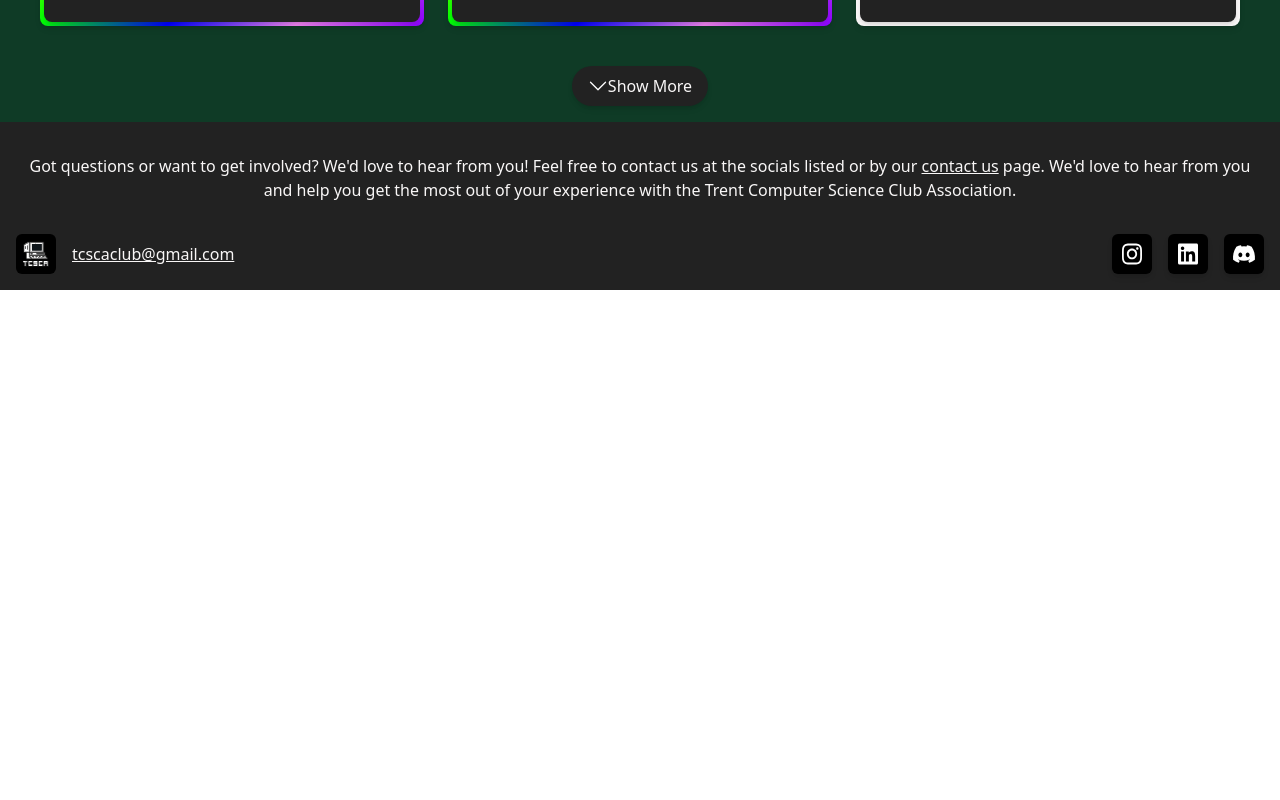
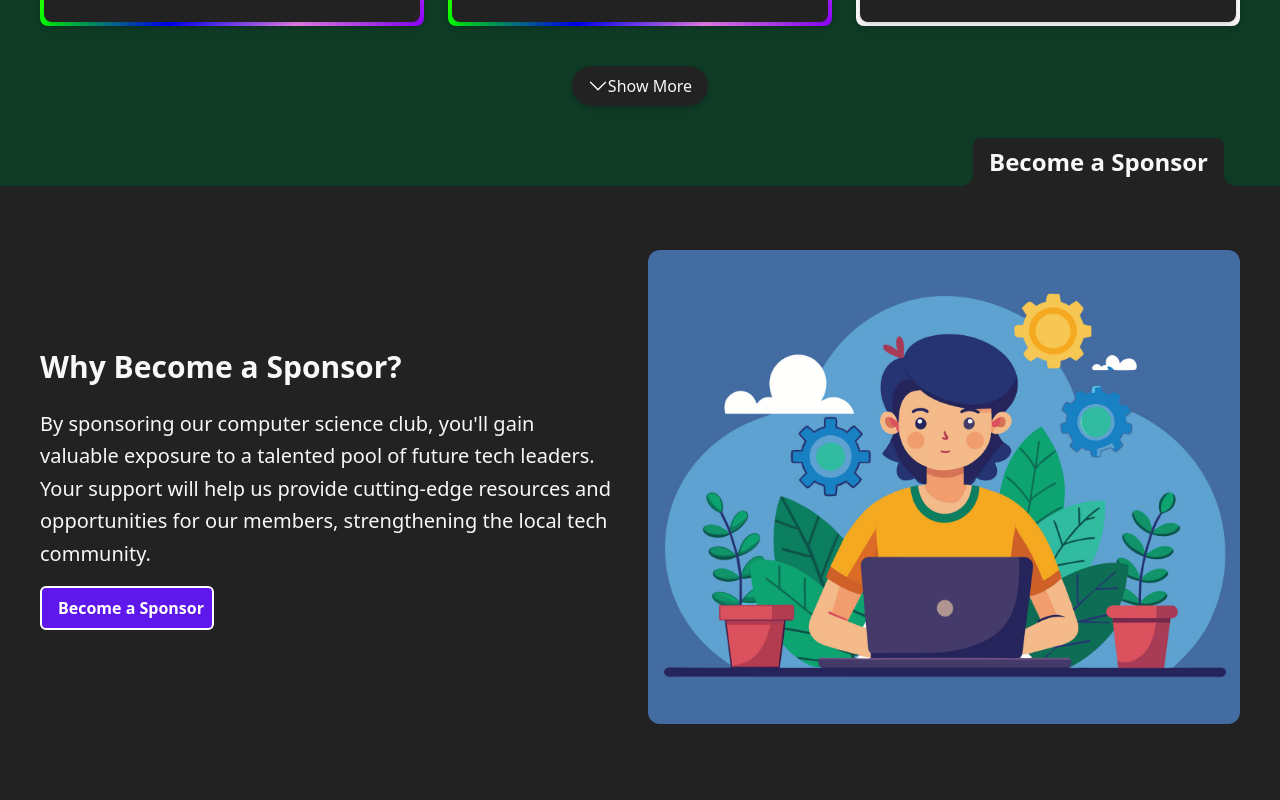
Before and after one commit to Trent-Computer-Science-Club-Association/ClubWebsite, a Next.js app: page /Apply in a window 1280 px wide. Shown: the part 940-1740 px from the top of the page. Before the commit the page ends 1230 px from the top, so only its background shows below. Built offline with nearby package versions, Linux system fonts and the light colour scheme.

Commit message:
Feat(Apply): Sponsor Section

```diff
--- a/layouts/TextSection.tsx
+++ b/layouts/TextSection.tsx
@@ -15,6 +15,7 @@ interface Props {
   imagePath: string;
   altText: string;
   text: string;
+  title?: string;
   style?: TextSectionStyleType;
 }
 
@@ -26,6 +27,7 @@ interface PropsWithButton extends Props {
 export default function TextSection({
   imagePath,
   altText,
+  title,
   text,
   style = TextSectionStyle.primary,
   ...props
@@ -34,6 +36,7 @@ export default function TextSection({
     <div className={styles.TextSectionWrapper}>
       <div className={`${styles.TextSection} ${style}`}>
         <div className={styles.TextAndButton}>
+          {title && <h2>{title}</h2>}
           <p>{text}</p>
           {/* Checks if buttonText and link are in props in order to conditionally render a button */}
           {'buttonText' in props && 'link' in props && (
--- a/pages/Apply.tsx
+++ b/pages/Apply.tsx
@@ -1,10 +1,16 @@
-import styles from '../styles/Home.module.scss';
+import styles from '../styles/About.module.scss';
 import config from '../config.yaml';
 // Internal Components
 import NavBar from '../components/NavBar';
 import Footer from '../components/Footer';
 import BlurBanner from '../components/BlurBanner';
 import ListingsSection from '../layouts/ListingsSection';
+import TextSection from '../layouts/TextSection';
+import { ButtonType } from '../components/Button';
+import SectionHeader, {
+  SectionHeaderStyle,
+  SectionLocation,
+} from '../layouts/SectionHeader';
 
 export default function Home() {
   return (
@@ -18,6 +24,21 @@ export default function Home() {
             title='Trent Computer Science Club Association'
           />
           <ListingsSection positions={config.listings} />
+          <SectionHeader
+            title='Become a Sponsor'
+            style={SectionHeaderStyle.primary}
+            location={SectionLocation.RIGHT_ALIGNED}
+          />
+          <div className={styles.sponsorButton}>
+            <TextSection
+              imagePath='/SponsorImage.jpg'
+              title='Why Become a Sponsor?'
+              altText='Why To Become a Sponsor?'
+              text="By sponsoring our computer science club, you'll gain valuable exposure to a  talented pool of future tech leaders. Your support will help us provide  cutting-edge resources and opportunities for our members, strengthening  the local tech community."
+              buttonText='Become a Sponsor'
+              link=''
+            />
+          </div>
         </main>
         <Footer />
       </section>
--- /dev/null
+++ b/styles/About.module.scss
@@ -0,0 +1,16 @@
+.container {
+  @apply flex flex-col;
+}
+
+.MainArea {
+  @apply bg-color-1 flex-grow;
+  .leftAligned {
+    @apply bg-color-1;
+  }
+}
+
+.sponsorButton {
+  button {
+    @apply bg-event-banner text-white border-white;
+  }
+}
--- a/styles/layouts/TextSection.module.scss
+++ b/styles/layouts/TextSection.module.scss
@@ -7,7 +7,11 @@
   p {
     @apply text-color-2 leading-relaxed text-xl;
     @apply pr-4 mb-4;
-    @apply items-start;
+  }
+
+  h2 {
+    @apply text-color-2 leading-relaxed text-3xl font-bold;
+    @apply pr-4 mb-4;
   }
 }
 
```
Also changed, not shown: public/SponsorImage.jpg (renamed from public/example-textSection.jpg).
